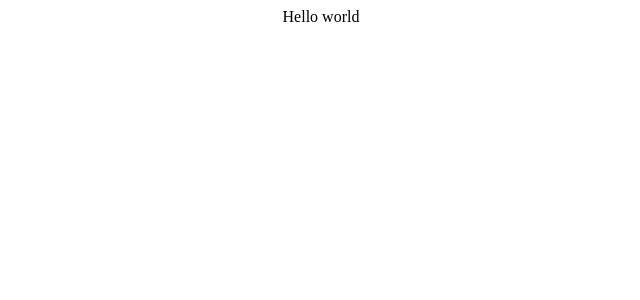
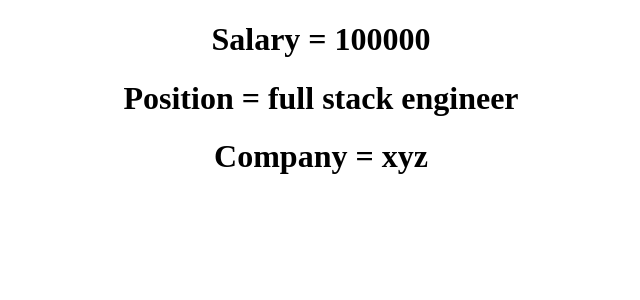
Before and after one commit to Syednazeerahmed/apple, a React (Create React App) app: page / in a window 1280 px wide. Shown: the top 300 px of the page, without its empty margins (319-959 px from the left). Built offline with nearby package versions, Linux system fonts and the light colour scheme.

Commit message:
lesson 1

```diff
--- a/src/App.js
+++ b/src/App.js
@@ -1,10 +1,64 @@
 import './App.css';
 
 function App() {
+
+  const name = "nazeer";
+  const age = <h1>22</h1>;
+  const user = (
+    <div>
+      <h1>{name}</h1>
+      {age}
+    </div>
+  );
+
   return (
-    <div className="App">Hello world
+    <div className="App">
+      {/* <h1>{name}</h1>
+     {age}
+     {user}
+
+     <Comp />  component-implementation
+
+     <User />  component-implementation
+
+     <UserProps name="naz" age={21} email="naz@naz.com"/> props-implementation*/}
+
+     <Job salary={100000} position="full stack engineer" company="xyz"/>
     </div>
   );
 }
 
+const Comp = () => {
+    return <h1>nazeer </h1>;
+};
+
+const User = () => {
+    return (
+      <div>
+        <h1>nazeer</h1>
+        <h1>22</h1>
+        <h1>naz@naz.com</h1>
+      </div>
+    );
+};
+const UserProps = (props) => {
+    return (
+      <div>
+        <h1>{props.name}</h1>
+        <h1>{props.age}</h1>
+        <h1>{props.email}</h1>
+      </div>
+    );
+};
+
+const Job = (props) => {
+    return (
+      <div>
+        <h1>Salary = {props.salary}</h1>
+        <h1>Position = {props.position}</h1>
+        <h1>Company = {props.company}</h1>
+      </div>
+    );
+};
+
 export default App;
```
